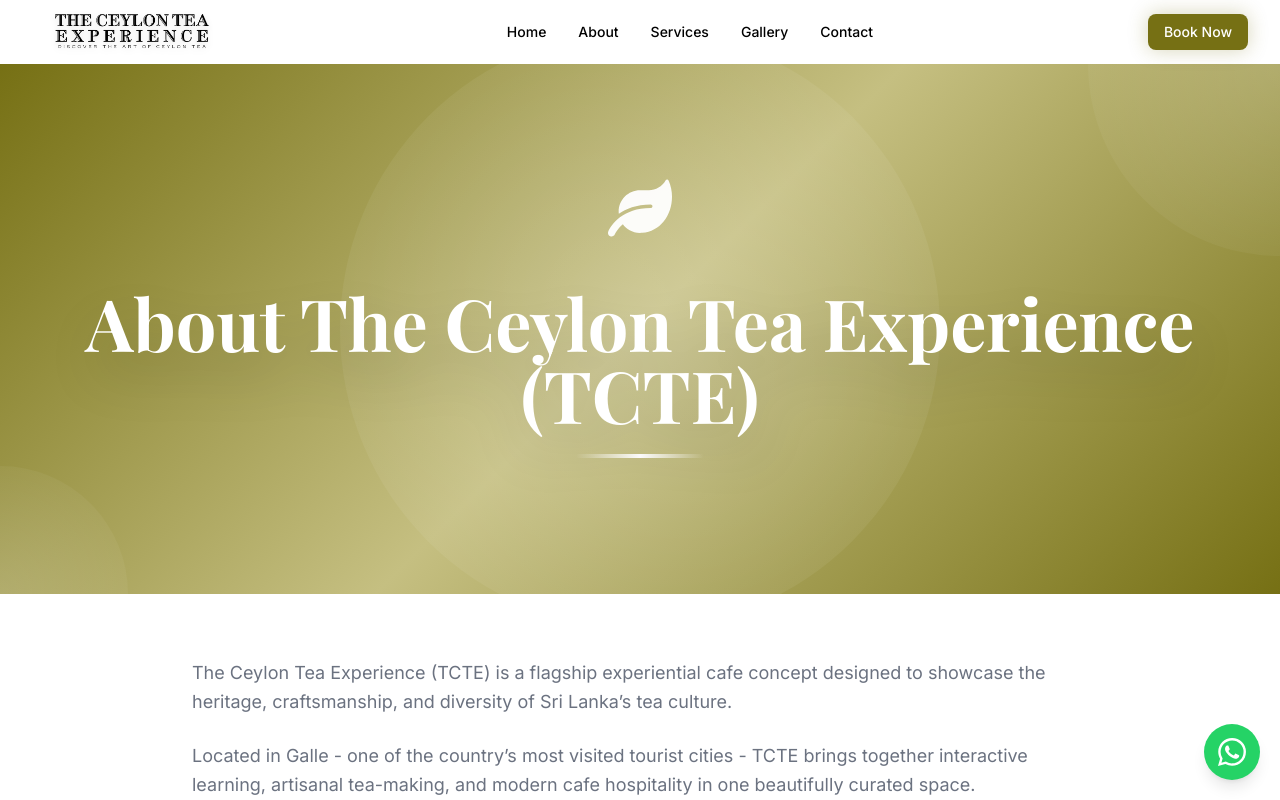
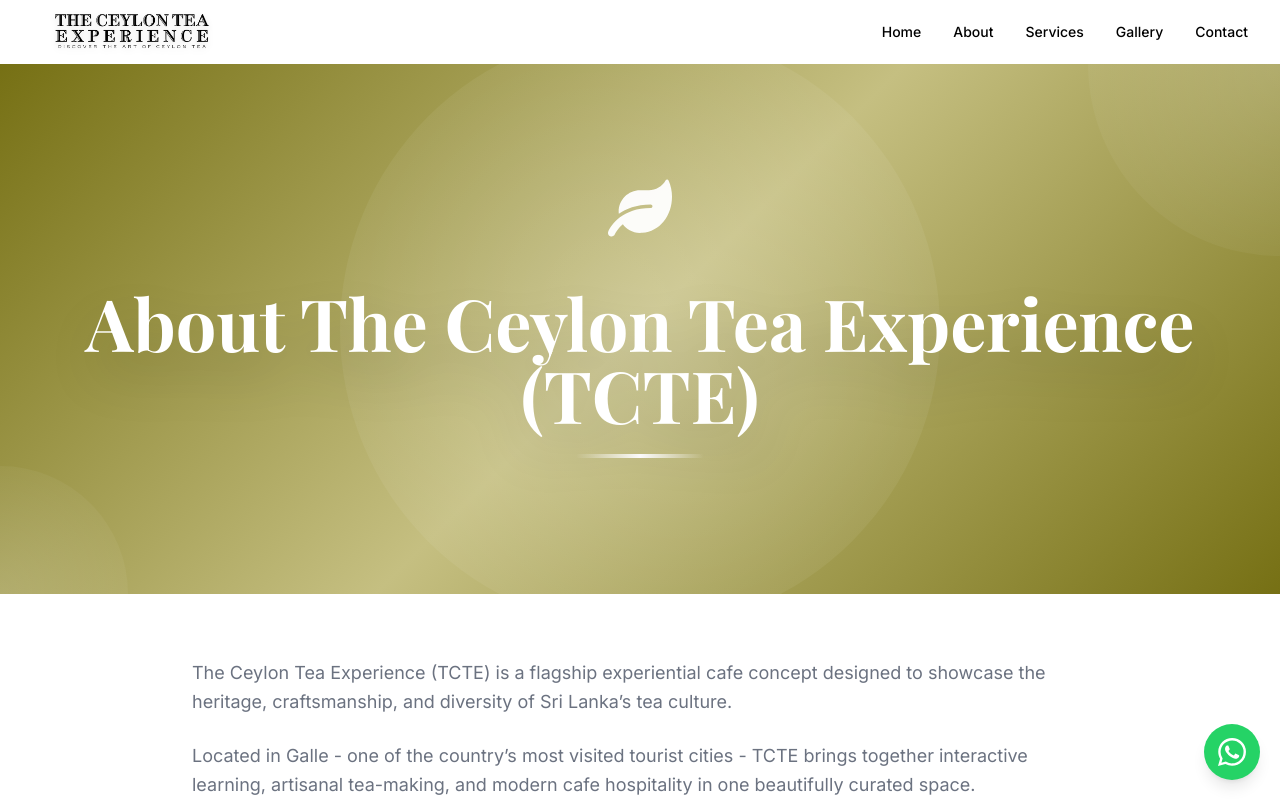
Before and after one commit to TheCeylonTeaExperience/tcte-website, a Next.js app: page /about in a window 1280 px wide. Shown: the top 800 px of the page. Built offline with nearby package versions, Linux system fonts and the light colour scheme; a web font is replaced by a local one.

Commit message:
Book now button hidden

```diff
--- a/app/contact/page.jsx
+++ b/app/contact/page.jsx
@@ -9,6 +9,7 @@ import LoadingScreen from "@/components/LoadingScreen";
 import FloatingActionButtons from "@/components/FloatingActionButtons";
 import { Card, CardContent } from "@/components/ui/card";
 import { Button } from "@/components/ui/button";
+import { SHOW_BOOKING_CTAS } from "@/lib/booking-cta";
 import {
   FaMapMarkerAlt,
   FaPhone,
@@ -201,6 +202,7 @@ export default function Contact() {
         </section>
 
         {/* Quick Links */}
+        {SHOW_BOOKING_CTAS && (
           <section className="py-16">
             <div className="container mx-auto px-4 sm:px-6 lg:px-8 text-center">
               <h2 className="text-3xl font-serif font-bold mb-8 text-primary">
@@ -216,6 +218,7 @@ export default function Contact() {
               </div>
             </div>
           </section>
+        )}
       </main>
       <Footer />
     </>
--- a/app/page.js
+++ b/app/page.js
@@ -5,6 +5,7 @@ import Link from "next/link";
 import Image from "next/image";
 import Header from "@/components/Header";
 import Footer from "@/components/Footer";
+import { SHOW_BOOKING_CTAS } from "@/lib/booking-cta";
 import { Button } from "@/components/ui/button";
 import { Card, CardContent } from "@/components/ui/card";
 import {
@@ -196,6 +197,7 @@ export default function Home() {
                 Craft your own blend, taste teas from every region, and immerse yourself in a hands-on experience unlike anything in the South.
               </p>
               <div className="flex flex-col sm:flex-row gap-4 justify-center items-center">
+                {SHOW_BOOKING_CTAS && (
                   <Button
                     asChild
                     size="lg"
@@ -203,6 +205,7 @@ export default function Home() {
                   >
                     <Link href="/book">Book Your Experience</Link>
                   </Button>
+                )}
                 {/* <Button
                   asChild
                   size="lg"
@@ -428,6 +431,7 @@ export default function Home() {
                 Your journey into Sri Lanka’s most iconic heritage begins here.
               </p>
 
+              {SHOW_BOOKING_CTAS && (
                 <div>
                   <Button
                     asChild
@@ -438,6 +442,7 @@ export default function Home() {
                     <Link href="/book">Reserve Your Experience</Link>
                   </Button>
                 </div>
+              )}
 
               {/* Trust Indicators */}
               <div className="mt-16 flex flex-wrap justify-center gap-12 text-base opacity-95">
--- a/app/services/page.jsx
+++ b/app/services/page.jsx
@@ -8,6 +8,7 @@ import Footer from "@/components/Footer";
 import LoadingScreen from "@/components/LoadingScreen";
 import FloatingActionButtons from "@/components/FloatingActionButtons";
 import { Button } from "@/components/ui/button";
+import { SHOW_BOOKING_CTAS } from "@/lib/booking-cta";
 import { FaLeaf, FaClock, FaUsers, FaCheck, FaMugHot, FaShoppingCart, FaChalkboardTeacher, FaMoneyBillWave, FaConciergeBell } from "react-icons/fa";
 
 export default function Services() {
@@ -289,6 +290,7 @@ export default function Services() {
                 you to select multiple programs and create your perfect tea day.
                 Group discounts available for parties of 5 or more.
               </p>
+              {SHOW_BOOKING_CTAS && (
                 <Button
                   asChild
                   size="lg"
@@ -297,6 +299,7 @@ export default function Services() {
                 >
                   <Link href="/book">Create Your Custom Experience</Link>
                 </Button>
+              )}
             </div>
           </div>
         </section>
--- a/components/Header.jsx
+++ b/components/Header.jsx
@@ -4,6 +4,7 @@ import Link from "next/link";
 import Image from "next/image";
 import { useState, useEffect } from "react";
 import { Button } from "@/components/ui/button";
+import { SHOW_BOOKING_CTAS } from "@/lib/booking-cta";
 
 export default function Header() {
   const [isScrolled, setIsScrolled] = useState(false);
@@ -65,11 +66,13 @@ export default function Header() {
           </nav>
 
           {/* Enhanced CTA Button */}
+          {SHOW_BOOKING_CTAS && (
             <div className="hidden md:block animate-fade-in-up" style={{animationDelay: "0.4s"}}>
               <Button asChild className="animate-pulse-glow hover-lift transition-all duration-300 hover:scale-105">
                 <Link href="/book">Book Now</Link>
               </Button>
             </div>
+          )}
 
           {/* Mobile Menu Button */}
           <button
@@ -109,11 +112,13 @@ export default function Header() {
                   {link.label}
                 </Link>
               ))}
+              {SHOW_BOOKING_CTAS && (
                 <Button asChild className="w-full">
                   <Link href="/book" onClick={() => setIsMobileMenuOpen(false)}>
                     Book Now
                   </Link>
                 </Button>
+              )}
             </nav>
           </div>
         )}
--- /dev/null
+++ b/lib/booking-cta.js
@@ -0,0 +1,5 @@
+/**
+ * When false, hides public marketing CTAs that link to /book (header, home, contact, services).
+ * Set to true to show them again.
+ */
+export const SHOW_BOOKING_CTAS = false;
```
Lines whose indentation alone changed are shown as unchanged.
